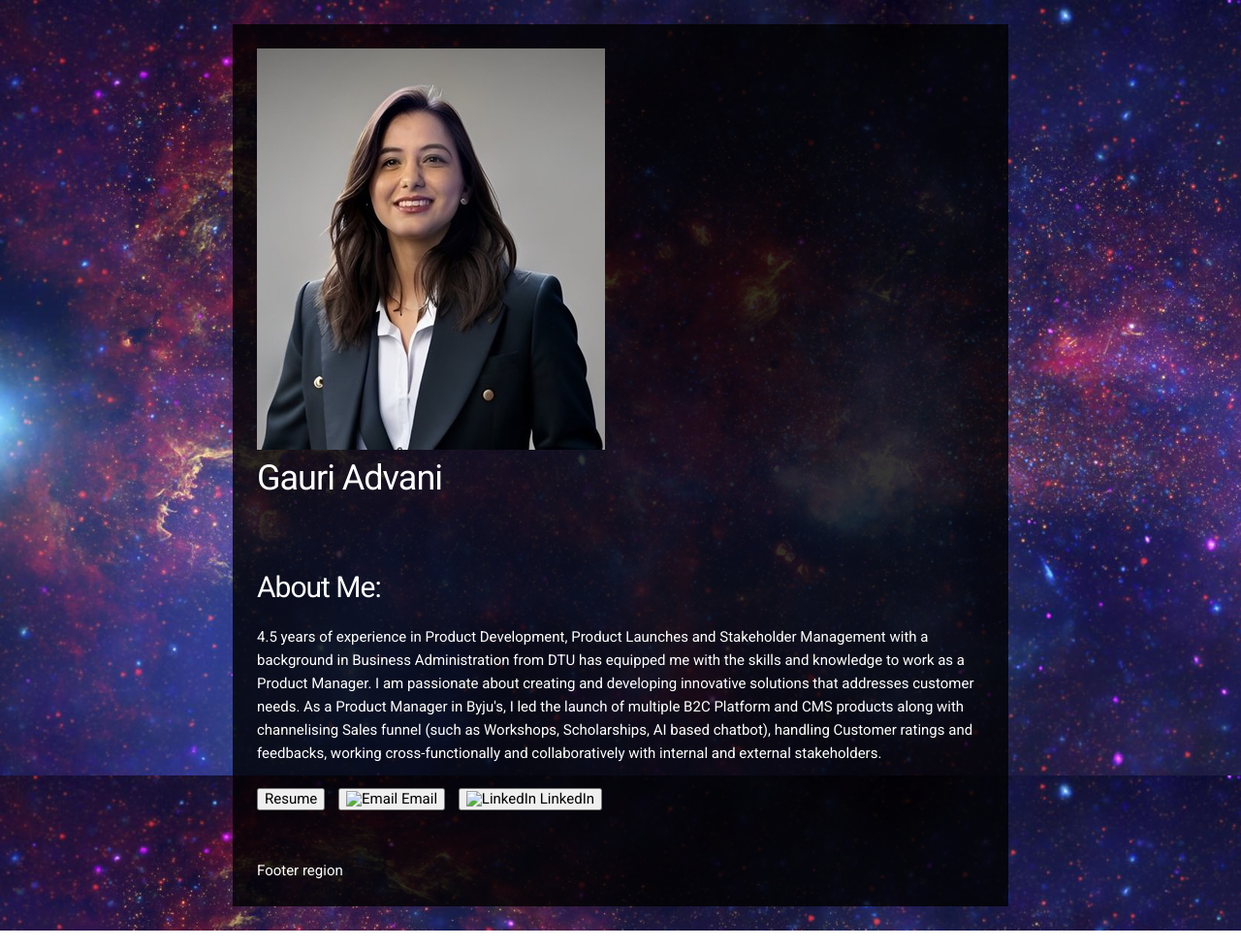
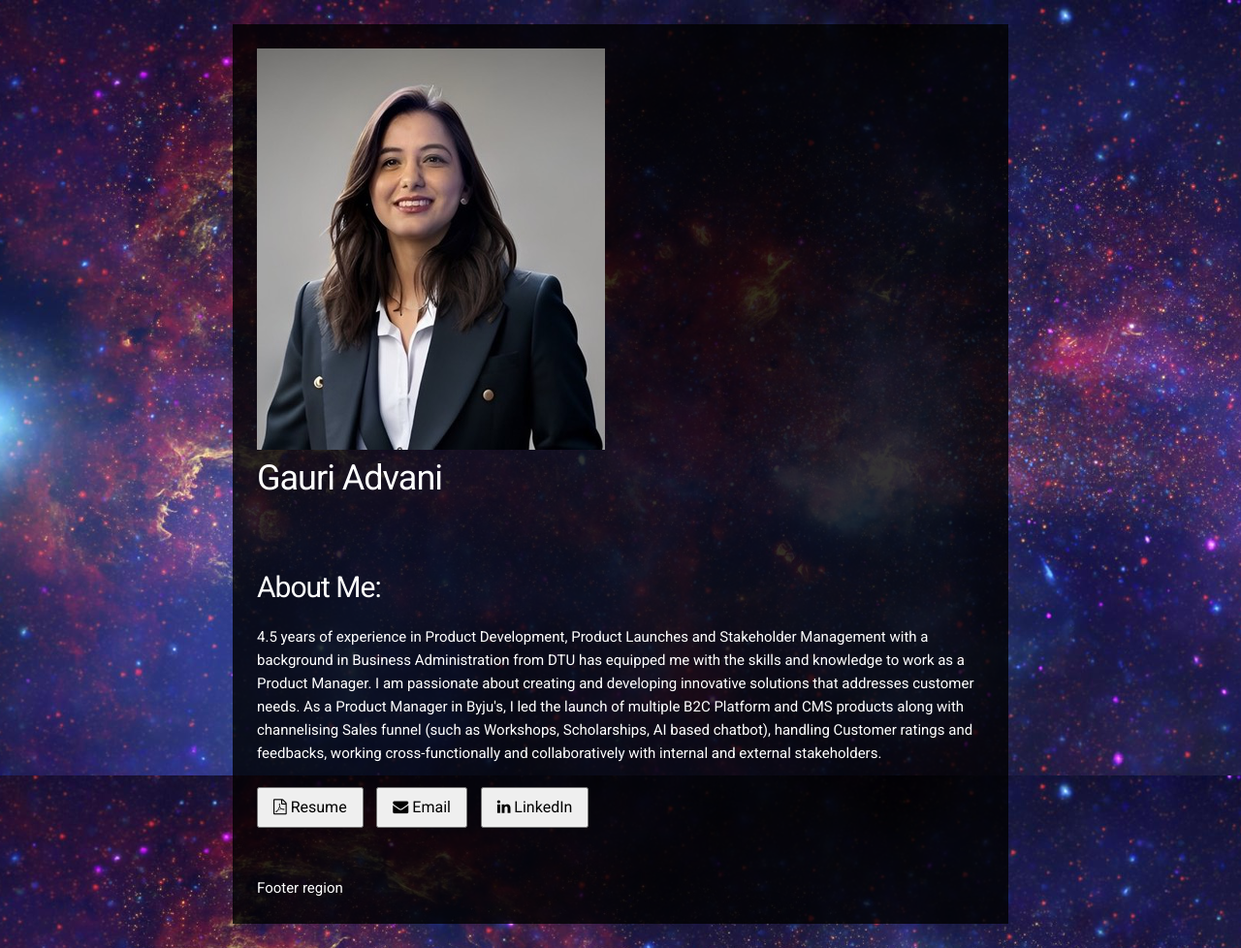
Before and after one commit to gauriadvani20/gauriadvani.github.io, a plain HTML site: page index.html in a window 1280 px wide. Shown: the whole page at 97% size. Drawn offline with nearby package versions, Linux system fonts and the light colour scheme.

Commit message:
Update index.html

```diff
--- a/index.html
+++ b/index.html
@@ -12,12 +12,12 @@
     <!-- Reset default styles and add support for google fonts -->
     <link href="https://cdnjs.cloudflare.com/ajax/libs/normalize/8.0.1/normalize.min.css" rel="stylesheet" type="text/css" />
     <link href="http://fonts.googleapis.com/css?family=Roboto" rel="stylesheet" type="text/css" />
+    <!-- Font Awesome Icons -->
+    <link rel="stylesheet" href="https://cdnjs.cloudflare.com/ajax/libs/font-awesome/4.7.0/css/font-awesome.min.css">
     <!-- Custom styles -->
     <link href="style.css" rel="stylesheet" type="text/css" />
     <!-- jQuery -->
     <script src="https://code.jquery.com/jquery-3.4.1.min.js" integrity="sha256-CSXorXvZcTkaix6Yvo6HppcZGetbYMGWSFlBw8HfCJo=" crossorigin="anonymous"></script>
-    <!-- Want to add Bootstrap? -->
-    <!-- Visit: [https://getbootstrap.com/docs/4.3/getting-started/introduction/](https://getbootstrap.com/docs/4.3/getting-started/introduction/) -->
   </head>
   <body>
     <header id="header">
@@ -28,8 +28,6 @@
     <div id="container">
       <div class="inner">
         <div id="content">
-          <!-- Removed Home, About and Contact headers and sections -->
-
           <!-- Added About Me section -->
           <section id="about-me">
             <h2>About Me:</h2>
@@ -37,18 +35,18 @@
               4.5 years of experience in Product Development, Product Launches and Stakeholder Management with a background in Business Administration from DTU has equipped me with the skills and knowledge to work as a Product Manager. I am passionate about creating and developing innovative solutions that addresses customer needs. As a Product Manager in Byju's, I led the launch of multiple B2C Platform and CMS products along with channelising Sales funnel (such as Workshops, Scholarships, AI based chatbot), handling Customer ratings and feedbacks, working cross-functionally and collaboratively with internal and external stakeholders.
             </p>
           </section>
-
-          <!-- Added buttons for Resume, Email, and LinkedIn -->
+          <!-- Buttons for Resume, Email, and LinkedIn with icons -->
           <section id="contact-buttons" style="margin-top: 20px;">
-            <button onclick="window.open('Gauri-Advani-Resume.pdf', '_blank')" style="margin-right: 10px;">Resume</button>
-            <button onclick="window.location.href='mailto:gauriadvani20@gmail.com'" style="margin-right: 10px;">
-              <img src="email-icon.png" alt="Email" style="width:20px; height:20px; vertical-align: middle;"> Email
+            <button onclick="window.open('Gauri Advani Resume.pdf', '_blank')" style="margin-right: 10px; padding: 10px 15px; font-size: 16px; cursor: pointer;">
+              <i class="fa fa-file-pdf-o" aria-hidden="true"></i> Resume
             </button>
-            <button onclick="window.open('https://www.linkedin.com/in/gauri-advani-87ba73148', '_blank')">
-              <img src="linkedin-icon.png" alt="LinkedIn" style="width:20px; height:20px; vertical-align: middle;"> LinkedIn
+            <button onclick="window.location.href='mailto:gauriadvani20@gmail.com'" style="margin-right: 10px; padding: 10px 15px; font-size: 16px; cursor: pointer;">
+              <i class="fa fa-envelope" aria-hidden="true"></i> Email
+            </button>
+            <button onclick="window.open('https://www.linkedin.com/in/gauri-advani-87ba73148', '_blank')" style="padding: 10px 15px; font-size: 16px; cursor: pointer;">
+              <i class="fa fa-linkedin" aria-hidden="true"></i> LinkedIn
             </button>
           </section>
-
         </div>
       </div>
     </div>
```
